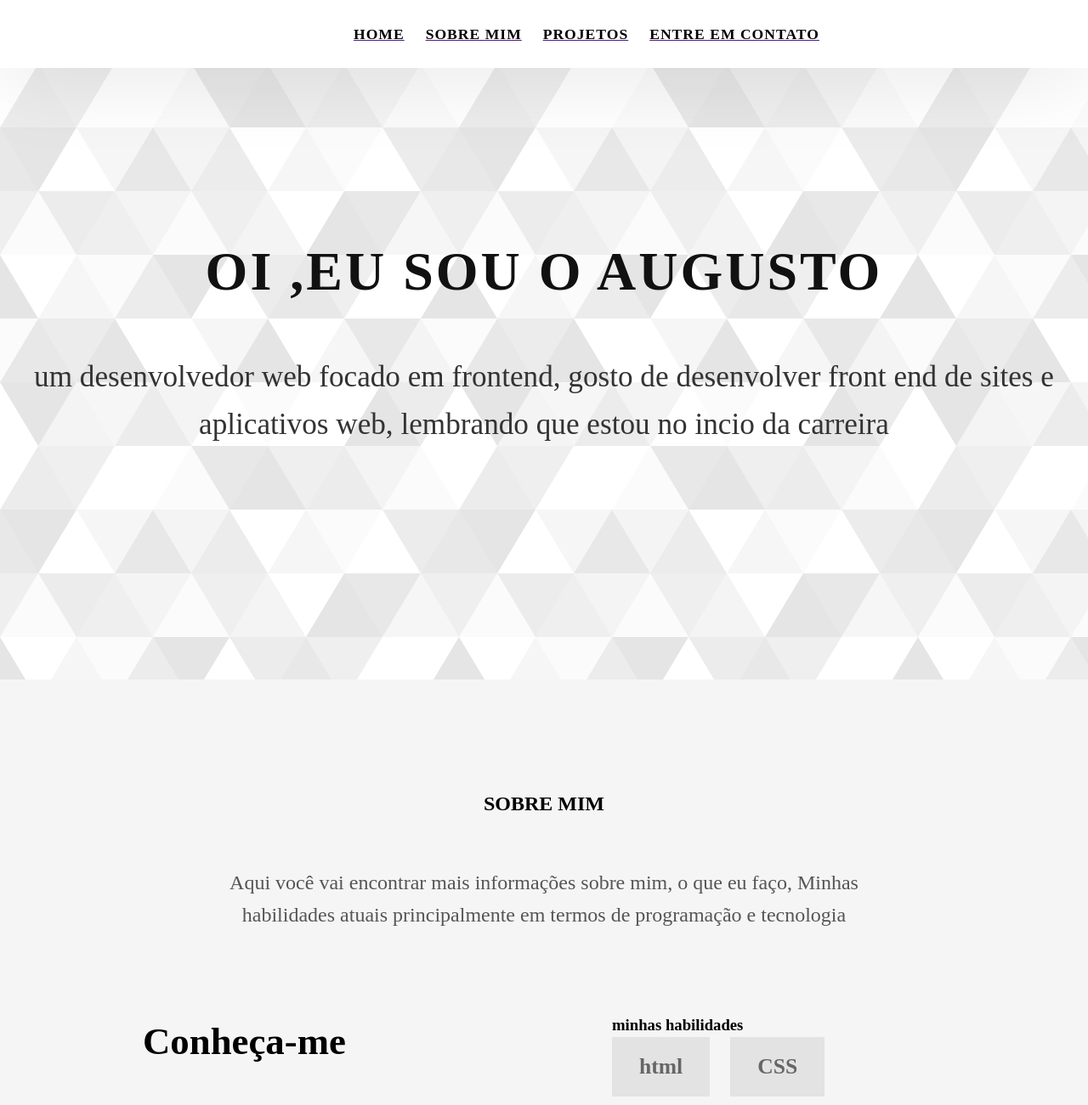
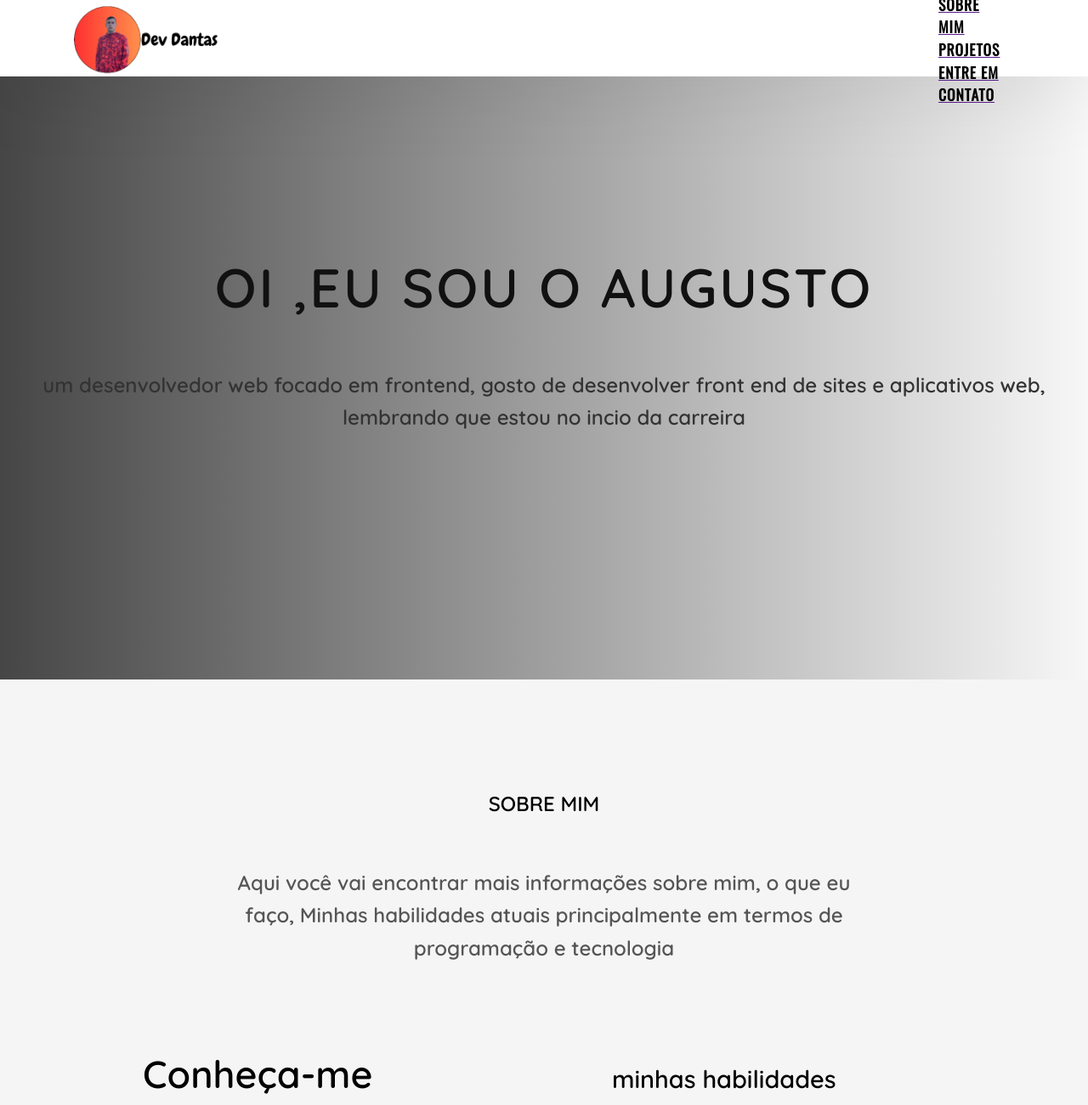
Before and after one commit to dantasdev97/Portifolio, a plain HTML site: page index.html in a window 1280 px wide. Shown: the top 1301 px of the page at 85% size. Drawn offline with nearby package versions, Linux system fonts and the light colour scheme.

Commit message:
atualizações
coloquei uma font e mudei o menu, ainda esta na base de teste , nada oficial

```diff
--- a/estilos/main.css
+++ b/estilos/main.css
@@ -1,3 +1,6 @@
+@import url('https://fonts.googleapis.com/css2?family=Inter:wght@700&display=swap');
+@import url('https://fonts.googleapis.com/css2?family=Inter:wght@700&family=Quicksand:wght@600&display=swap');
+
 .container{
  display: flex;
  flex-direction: column;
@@ -9,7 +12,7 @@
 
 
 .inicio-conteudo{
-    background-image: url(../imagens/fundo.svg);
+    background: linear-gradient(to right,rgb(70, 70, 70),rgba(245,245,245,.8)),url(#);
     display: flex;
     justify-content: center;
     align-items: center;
@@ -21,19 +24,23 @@
     font-size: 4rem;
     text-transform: uppercase;
     letter-spacing: 3px;
+
+font-family: 'Quicksand', sans-serif;
     text-align: center;
     color: #111;
     font-weight: 800;
 }
 
 .secundario{
+
+    font-family: 'Quicksand', sans-serif;
     margin: 3rem auto 0 auto;
     max-width: 80rem;
 }
 
 .nome-secundario{
     color: #333;
-    font-size: 2.2rem;
+    font-size: 1.5rem;
     text-align: center;
     width: 100%;
     line-height: 1.6;
@@ -41,6 +48,7 @@
 
 .sobre-mim{
     max-width: 120rem;
+    font-family: 'Quicksand', sans-serif;
     width: 100%;
    height: 100vh;
    background-color: whitesmoke;
@@ -54,6 +62,8 @@
 }
 
 .menu-container  > .mim{
+
+font-family: 'Quicksand', sans-serif;
     margin-top: 8rem;
     text-align: center;
     margin-bottom: 3.5rem;
@@ -62,6 +72,7 @@
     display: block;
     text-align: center;
     color: #555;
+    font-family: 'Quicksand', sans-serif;
     font-size: 1.5rem;
     font-weight: 500;
     margin: 0px 200px;
@@ -76,9 +87,11 @@
 }
 
 .conteudo-titulo{
+    font-family: 'Quicksand', sans-serif;
     font-weight: 700;
     font-size: 2.8rem;
     margin-bottom: 3rem;
+
 }
 
 .cor{
@@ -124,6 +137,18 @@
     margin-left: 30%;
 }
 
-.habilidade{
+.habilidade  {
+
     margin-right: 30%;
 }
+#conteudo-titulo{
+    margin-bottom: 80px;
+}
+
+#conteudo-habilidade{
+    font-family: 'Quicksand', sans-serif;
+    font-weight: 700;
+    font-size: 1.8rem;
+    margin-bottom: 80px;
+    margin-top: 18px;
+}
--- a/estilos/menu.css
+++ b/estilos/menu.css
@@ -1,3 +1,5 @@
+@import url('https://fonts.googleapis.com/css2?family=Oswald&display=swap');
+@import url('https://fonts.googleapis.com/css2?family=Inter:wght@700&display=swap');
 *{
     padding: 0px;
     margin: 0px;
@@ -16,18 +18,23 @@ html , body {
 header{
     display: flex;
     width: 100%;
-    height: 80px;
+    height: 90px;
+    font-family: 'Oswald', sans-serif;
     background-color: white;
+
     position: fixed;
     box-shadow: 0 10px 100px rgba(0,0,0,.1);
 }
 
 .imagem{
-    width: 20%;
+   margin-top: -60px;
+   margin-left: 5%;
 }
 
 .menu{
+
     display: flex;
+
     flex-direction: row;
     align-items: center;
     padding: 1rem 5rem;
@@ -43,7 +50,13 @@ header{
 
 }
 
+.link-menu{
+    margin-left:650px;
+}
+
+
 li {
+    text-decoration: none;
     display: inline;
   margin-right: 20px;
   color: black;
@@ -51,6 +64,6 @@ li {
 }
 
 li:hover{
-    color: blueviolet;
+    color: red;
     text-decoration: none;
 }
--- a/index.html
+++ b/index.html
@@ -10,10 +10,10 @@
 <body>
     <header>
         <div class="imagem">
-
+                <img src="imagens/DevDantas.png" alt="" width="230px" height="230px">
         </div>
         <div class="menu">
-            <ul>
+            <ul class="link-menu">
                 <a href=""><li>Home</li></a>
                 <a href=""><li>Sobre Mim</li></a>
                 <a href=""><li>Projetos</li></a>
@@ -59,7 +59,7 @@
                     </div>
 
                     <div class="habilidade">
-                        <h3>minhas habilidades</h3>
+                        <h3 id="conteudo-habilidade">minhas habilidades</h3>
                          <div class="skills">
                           <div class="skills-skills" >
                             html
```
Also changed, not shown: imagens/DevDantas.png (added).
